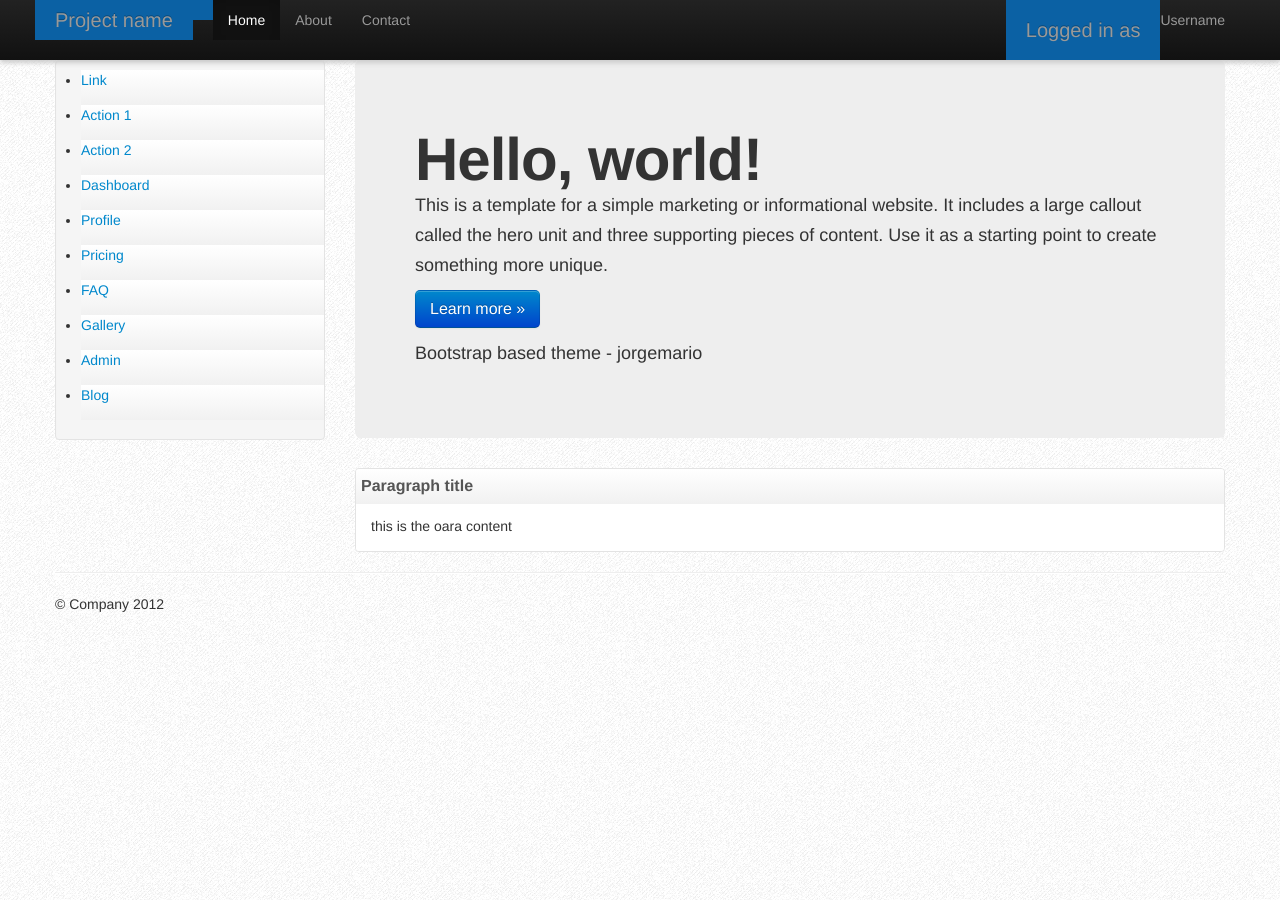
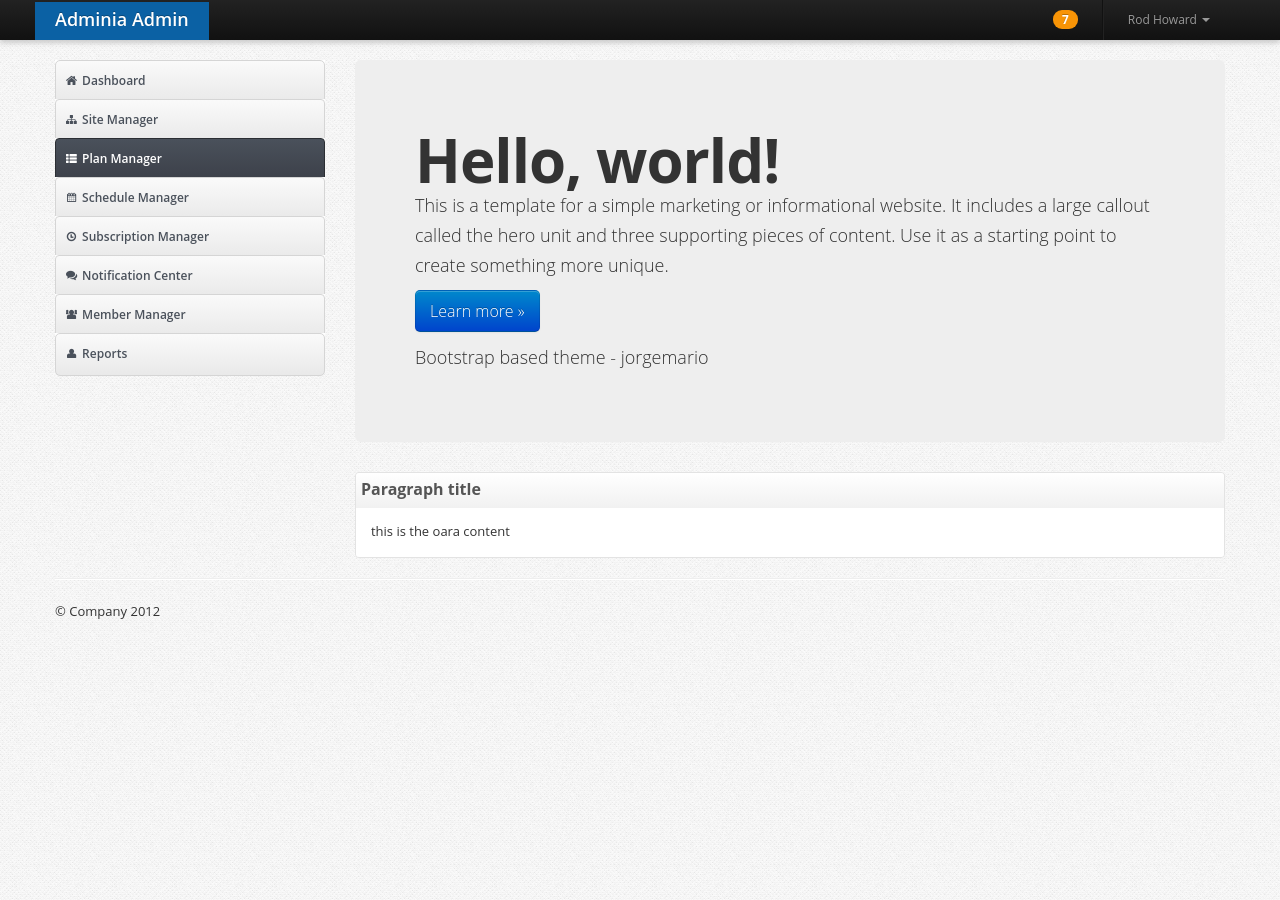
Before and after one commit to jorgemario/admin-bootstrap-theme, a Jekyll site: the page built from source/index.html, in a window 1280 px wide. Built offline with Jekyll 4.4.1, drawn with Linux system fonts in a browser that asks for light colours.

Commit message:
css fixes

```diff
--- a/source/_includes/navbar.html
+++ b/source/_includes/navbar.html
@@ -5,16 +5,43 @@
         <span class="icon-bar"></span>
         <span class="icon-bar"></span>
       </a>
-    <a class="brand" href="#">Project name</a,b>
-    <div class="nav-collapse collapse">
-      <p class="navbar-text pull-right">
-      Logged in as <a href="#" class="navbar-link">Username</a>
-      </p>
-      <ul class="nav">
-        <li class="active"><a href="#">Home</a></li>
-        <li><a href="#about">About</a></li>
-        <li><a href="#contact">Contact</a></li>
+      <a class="brand" href="./">Adminia Admin</a>
+
+      <div class="nav-collapse">
+
+        <ul class="nav pull-right">
+          <li>
+            <a href="#"><span class="badge badge-warning">7</span></a>
+          </li>
+
+          <li class="divider-vertical"></li>
+
+          <li class="dropdown">
+
+            <a data-toggle="dropdown" class="dropdown-toggle " href="#">
+              Rod Howard <b class="caret"></b>
+            </a>
+
+            <ul class="dropdown-menu">
+              <li>
+                <a href="./account.html"><i class="icon-user"></i> Account Setting  </a>
+              </li>
+
+              <li>
+                <a href="./change_password.html"><i class="icon-lock"></i> Change Password</a>
+              </li>
+
+              <li class="divider"></li>
+
+              <li>
+                <a href="./"><i class="icon-off"></i> Logout</a>
+              </li>
             </ul>
-    </div><!--/.nav-collapse -->
+          </li>
+        </ul>
+
+      </div> <!-- /nav-collapse -->
+
+    </div> <!-- /container -->
+
   </div>
-</div>
--- a/source/_includes/sidebar.html
+++ b/source/_includes/sidebar.html
@@ -1,12 +1,27 @@
-<ul id="sidenav">
-  <li class="active"><a href="#">Link</a></li>
-  <li><a href="#">Action 1</a></li>
-  <li><a href="#">Action 2</a></li>
-  <li><a href="#">Dashboard</a></li>
-  <li><a href="#">Profile</a></li>
-  <li><a href="#">Pricing</a></li>
-  <li><a href="#">FAQ</a></li>
-  <li><a href="#">Gallery</a></li>
-  <li><a href="#">Admin</a></li>
-  <li><a href="#">Blog</a></li>
+<ul id="sidenav" class="nav nav-tabs nav-stacked">
+  <li>
+    <a href="#"><i class="icon-home"></i>  Dashboard</a>
+  </li>
+  <li>
+    <a href="site_manager.html"><i class="icon-sitemap"></i>  Site Manager</a>
+  </li>
+  <li class="active">
+    <a href="plan_manager.html"><i class="icon-th-list"></i>  Plan Manager</a>
+  </li>
+  <li>
+    <a href="#"><i class="icon-calendar"></i>  Schedule Manager</a>
+  </li>
+  <li>
+    <a href="#"><i class="icon-time"></i>  Subscription Manager</a>
+  </li>
+  <li>
+    <a href="#"><i class="icon-comments"></i>  Notification Center</a>
+  </li>
+  <li>
+    <a href="#"><i class="icon-group"></i>  Member Manager</a>
+  </li>
+  <li>
+    <a href="#"><i class="icon-user"></i>  Reports</a>
+  </li>
+
 </ul>
--- a/source/_layouts/base.html
+++ b/source/_layouts/base.html
@@ -8,9 +8,7 @@
   <div class="container">
     <div class="row-fluid">
       <div class="span3">
-        <div class="well sidebar-nav">
-            {% include sidebar.html %}
-        </div><!--/.well -->
+        {% include sidebar.html %}
       </div><!--/span-->
       <div class="span9">
         {{ content }}
--- a/source/css/site.css
+++ b/source/css/site.css
@@ -0,0 +1,173 @@
+body {
+	font:       13px/1.7em 'Open Sans', arial, sans-serif;
+	background: url(/images/body-bg.png) repeat 0 0;
+}
+
+h1 {
+	margin-bottom: .25em;
+}
+
+h3 {
+	margin-bottom: .75em;
+	font-weight:   600;
+	color:         #F90;
+}
+
+.widget-table .table {
+	margin-bottom: 0;
+	border:        none;
+}
+
+.widget-table .table tr td:first-child {
+	border-left: none;
+}
+
+.navbar {
+	font-size: 12px;
+}
+
+.navbar .brand {
+	position:    relative;
+	top:         2px;
+	font-size:   18px;
+	font-weight: 600;
+	color:       white;
+	float:       left;
+	display:     block;
+	padding:     8px 20px 12px;
+	margin-left: -20px;
+	line-height: 1;
+	color:       white;
+}
+
+#sidenav.nav-tabs.nav-stacked > li {
+	margin-bottom: 4px;
+}
+
+#sidenav.nav-tabs.nav-stacked > li:first-child > a, #sidenav.nav-tabs.nav-stacked > li:last-child > a {
+	border-radius: 5px;
+}
+
+#sidenav.nav-tabs.nav-stacked > li.active > a, #sidenav.nav-tabs.nav-stacked > li > a:hover {
+	color:        white;
+	background:   #3C4049;
+	background:   -moz-linear-gradient(top, #4A515B 0%, #3C4049 100%);
+	background:   -webkit-gradient(linear, left top, left bottom, color-stop(0%,#4A515B), color-stop(100%,#3C4049));
+	background:   -webkit-linear-gradient(top, #4A515B 0%,#3C4049 100%);
+	background:   -o-linear-gradient(top, #4A515B 0%,#3C4049 100%);
+	background:   -ms-linear-gradient(top, #4A515B 0%,#3C4049 100%);
+	background:   linear-gradient(top, #4A515B 0%,#3C4049 100%);
+	filter:       progid:DXImageTransform.Microsoft.gradient(startColorstr='#4A515B', endColorstr='#3C4049');
+	-ms-filter:   "progid:DXImageTransform.Microsoft.gradient(startColorstr='#4A515B', endColorstr='#3C4049')";
+	border-color: #2B2E33;
+}
+
+#sidenav.nav-tabs.nav-stacked > li > a {
+	padding:       10px 8px;
+	font-size:     12px;
+	font-weight:   600;
+	color:         #4A515B;
+	background:    #E9E9E9;
+	background:    -moz-linear-gradient(top, #FAFAFA 0%, #E9E9E9 100%);
+	background:    -webkit-gradient(linear, left top, left bottom, color-stop(0%,#FAFAFA), color-stop(100%,#E9E9E9));
+	background:    -webkit-linear-gradient(top, #FAFAFA 0%,#E9E9E9 100%);
+	background:    -o-linear-gradient(top, #FAFAFA 0%,#E9E9E9 100%);
+	background:    -ms-linear-gradient(top, #FAFAFA 0%,#E9E9E9 100%);
+	background:    linear-gradient(top, #FAFAFA 0%,#E9E9E9 100%);
+	filter:        progid:DXImageTransform.Microsoft.gradient(startColorstr='#FAFAFA', endColorstr='#E9E9E9');
+	-ms-filter:    "progid:DXImageTransform.Microsoft.gradient(startColorstr='#FAFAFA', endColorstr='#E9E9E9')";
+	border:        1px solid #D5D5D5;
+	border-radius: 4px;
+}
+
+.page-title {
+	padding:       5px 10px;
+	margin-bottom: 1.25em;
+	font-size:     16px;
+	font-weight:   600;
+	color:         white;
+	background:    #3C4049;
+	background:    -moz-linear-gradient(top, #4A515B 0%, #3C4049 100%);
+	background:    -webkit-gradient(linear, left top, left bottom, color-stop(0%,#4A515B), color-stop(100%,#3C4049));
+	background:    -webkit-linear-gradient(top, #4A515B 0%,#3C4049 100%);
+	background:    -o-linear-gradient(top, #4A515B 0%,#3C4049 100%);
+	background:    -ms-linear-gradient(top, #4A515B 0%,#3C4049 100%);
+	background:    linear-gradient(top, #4A515B 0%,#3C4049 100%);
+	filter:        progid:DXImageTransform.Microsoft.gradient(startColorstr='#4A515B', endColorstr='#3C4049');
+	-ms-filter:    "progid:DXImageTransform.Microsoft.gradient(startColorstr='#4A515B', endColorstr='#3C4049')";
+	border-radius: 4px;
+	text-shadow:   1px 1px 2px rgba(0, 0, 0, .5);
+}
+
+.widget-header {
+	position:                        relative;
+	height:                          40px;
+	line-height:                     40px;
+	background:                      #E9E9E9;
+	background:                      -moz-linear-gradient(top, #FAFAFA 0%, #E9E9E9 100%);
+	background:                      -webkit-gradient(linear, left top, left bottom, color-stop(0%,#FAFAFA), color-stop(100%,#E9E9E9));
+	background:                      -webkit-linear-gradient(top, #FAFAFA 0%,#E9E9E9 100%);
+	background:                      -o-linear-gradient(top, #FAFAFA 0%,#E9E9E9 100%);
+	background:                      -ms-linear-gradient(top, #FAFAFA 0%,#E9E9E9 100%);
+	background:                      linear-gradient(top, #FAFAFA 0%,#E9E9E9 100%);
+	filter:                          progid:DXImageTransform.Microsoft.gradient(startColorstr='#FAFAFA', endColorstr='#E9E9E9');
+	-ms-filter:                      "progid:DXImageTransform.Microsoft.gradient(startColorstr='#FAFAFA', endColorstr='#E9E9E9')";
+	border:                          1px solid #D5D5D5;
+	-webkit-border-top-left-radius:  4px;
+	-webkit-border-top-right-radius: 4px;
+	-moz-border-radius-topleft:      4px;
+	-moz-border-radius-topright:     4px;
+	border-top-left-radius:          4px;
+	border-top-right-radius:         4px;
+	-webkit-background-clip:         padding-box;
+}
+
+.widget-table .widget-content {
+	padding: 0;
+}
+.widget-header + .widget-content {
+	border-top:                      none;
+	-webkit-border-top-left-radius:  0;
+	-webkit-border-top-right-radius: 0;
+	-moz-border-radius-topleft:      0;
+	-moz-border-radius-topright:     0;
+	border-top-left-radius:          0;
+	border-top-right-radius:         0;
+}
+.widget-content {
+	zoom: 1;
+}
+.widget-content {
+	padding:               20px 15px 15px;
+	background:            white;
+	border:                1px solid #D5D5D5;
+	-moz-border-radius:    5px;
+	-webkit-border-radius: 5px;
+	border-radius:         5px;
+}
+
+.widget-header [class^="icon-"], .widget-header [class*=" icon-"] {
+	display:        inline-block;
+	margin-left:    13px;
+	margin-right:   -2px;
+	font-size:      16px;
+	color:          #555;
+	vertical-align: middle;
+}
+
+.widget-header h3 {
+	position:     relative;
+	top:          2px;
+	left:         10px;
+	display:      inline-block;
+	margin-right: 3em;
+	font-size:    14px;
+	font-weight:  800;
+	color:        #555;
+	line-height:  18px;
+	text-shadow:  1px 1px 2px rgba(255, 255, 255, .5);
+}
+
+.page-title > .pull-right{
+	margin-right: 15px;
+}
```
Also changed, not shown: source/new_plan_manager.html (added, +30 -0 lines), source/plan_manager.html (added, +114 -0 lines), source/site_manager.html (added, +19 -0 lines), source/images/body-bg.png (added). Lines whose indentation alone changed are shown as unchanged.
